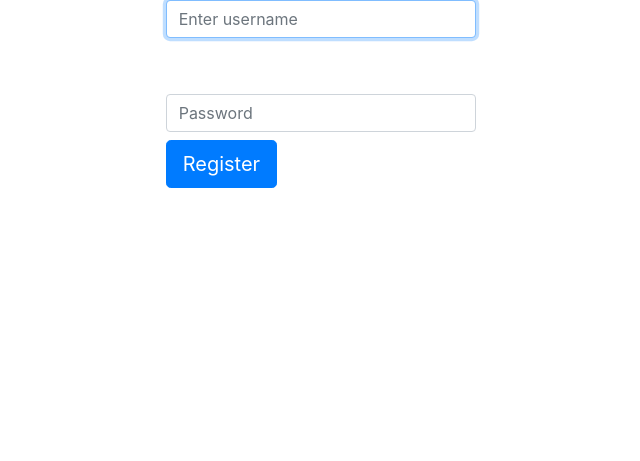
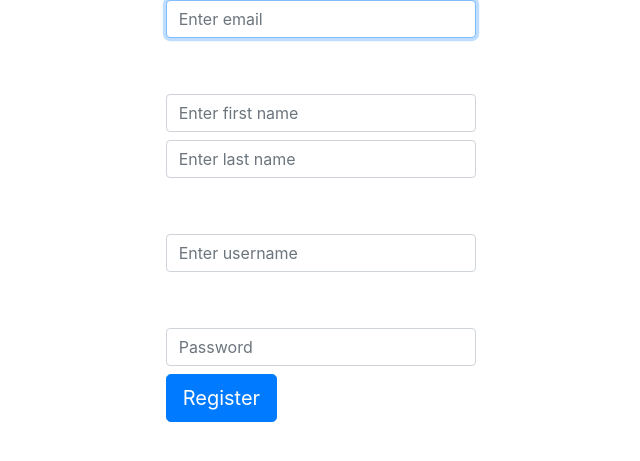
Before and after one commit to casquach/DatabaseProject, a PHP site: page /registerPage/register.php in a window 1280 px wide. Shown: the part 56-517 px from the top of the page, without its empty margins (319-959 px from the left). Run offline with PHP 8.4, Linux system fonts and the light colour scheme; a stand-in replaces the project's code that opens the database connection.

Commit message:
register base code
attempt to get register working

```diff
--- a/loginPage/login.php
+++ b/loginPage/login.php
@@ -6,9 +6,6 @@
 
 
   <meta name="viewport" content="width=device-width, initial-scale=1">
-  <meta name="description" content="Login page for Telestrations">
-
-  <link rel="shortcut icon" href="images/favicon.png" type="image/ico" />
   <title>UVA Gamers - Login</title>
 
   <link rel="stylesheet" href="https://stackpath.bootstrapcdn.com/bootstrap/4.4.1/css/bootstrap.min.css" integrity="sha384-Vkoo8x4CGsO3+Hhxv8T/Q5PaXtkKtu6ug5TOeNV6gBiFeWPGFN9MuhOf23Q9Ifjh" crossorigin="anonymous">
--- a/registerPage/register.php
+++ b/registerPage/register.php
@@ -5,10 +5,6 @@
     <meta charset="UTF-8">
 
     <meta name="viewport" content="width=device-width, initial-scale=1">
-
-    <meta name="author" content="Vinh Do, Kirtana Pathak, Liem Budzien">
-    <meta name="description" content="Redirect page for Telestrations">
-
     <title>UVA Gamers - Register</title>
 
     <link rel="stylesheet" href="https://stackpath.bootstrapcdn.com/bootstrap/4.4.1/css/bootstrap.min.css" integrity="sha384-Vkoo8x4CGsO3+Hhxv8T/Q5PaXtkKtu6ug5TOeNV6gBiFeWPGFN9MuhOf23Q9Ifjh" crossorigin="anonymous">
@@ -30,6 +26,18 @@
         <div class="col-md-4"></div>
         <div class="col-md-4">
             <form class="needs-validation" action="<?php $_SERVER['PHP_SELF'] ?>" id="login" method="get">
+
+            <div class="form-group mx-sm-5 mb-2">
+                <input type="text" name="email" class="form-control" id="email" placeholder="Enter email" autofocus required>
+            </div>
+</br></br>
+            <div class="form-group mx-sm-5 mb-2">
+                <input type="text" name="firstname" class="form-control" id="firstname" placeholder="Enter first name" autofocus required>
+            </div>
+            <div class="form-group mx-sm-5 mb-2">
+                <input type="text" name="lastname" class="form-control" id="lastname" placeholder="Enter last name" autofocus required>
+            </div>
+</br></br>
             <div class="form-group mx-sm-5 mb-2">
                 <input type="text" name="username" class="form-control" id="username" aria-describedby="usernameHelp" placeholder="Enter username" autofocus required>
                 <small id="usernameHelp" class="form-text wrong-login" ></small>
@@ -71,21 +79,24 @@
 
 function register()
 {
-    require('connect-db.php');
+    $connection = mysqli_connect(DB_SERVER, DB_USERNAME, DB_PASSWORD);
+    if (mysqli_connect_errno()) echo "Failed to connect to MySQL: " . mysqli_connect_error();
+    $database = mysqli_select_db($connection, DB_DATABASE);
 
     $username = $_GET["username"];
     $password = $_GET["pwd"];
-    $hash_pwd = password_hash($password, PASSWORD_BCRYPT);
-    $query = "INSERT INTO register (username, password) VALUES (:username, :password)";
-    $statement = $db->prepare($query);
-    $statement->bindValue(':username', $username);
-    $statement->bindValue(':password', $hash_pwd);
-    $statement->execute();
-    $statement->closeCursor();
+    $email = $_GET["email"];
+    $first = $_GET["firstname"];
+    $last = $_GET["lastname"];
+    //$hash_pwd = password_hash($password, PASSWORD_BCRYPT);
+
+    $query = "INSERT INTO users (email, password, username, firstName, lastName) VALUES ('$email', '$password', '$username', '$first', '$last');";
+    if(!mysqli_query($connection, $query)) echo("<p>Error registering</p>");
+
     session_start();
-    $_SESSION['username'] = $username;
-    $_SESSION['pwd'] = $hash_pwd;
-    header('Location: lobby.php');
+    $_SESSION['email'] = $email;
+    $_SESSION['pwd'] = $password;
+    header('Location: /index.html');
 }
 ?>
     </body>
```
